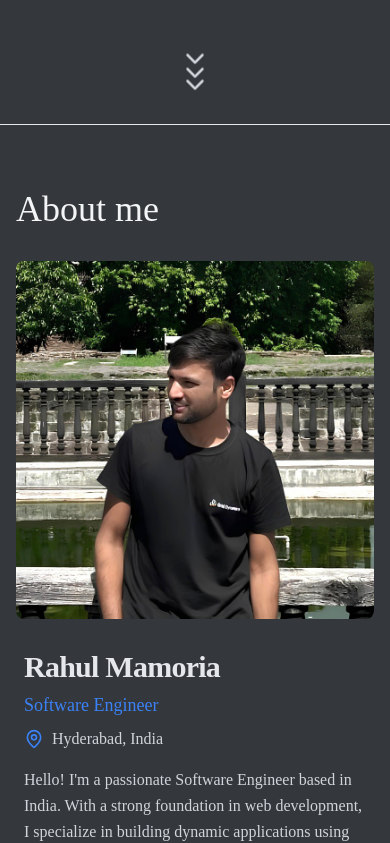
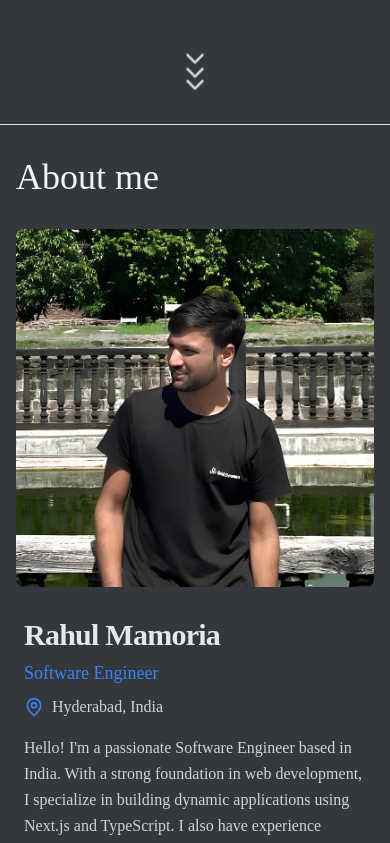
Before and after one commit to rahulmamoria30/rahul-mamoria, a Next.js app: page / in a window 390 px wide. Shown: the part 720-1563 px from the top of the page. Built offline with nearby package versions, Linux system fonts and the light colour scheme.

Commit message:
added ui

```diff
--- a/pages/about/index.js
+++ b/pages/about/index.js
@@ -3,7 +3,7 @@ import { LinkedIn, Instagram, Facebook, Twitter, GitHub } from '@mui/icons-mater
 
 export default function AboutPage() {
   return (
-    <div className="w-full h-full rounded-lg overflow-hidden px-4 py-8 md:px-6 md:py-10 font-boska">
+    <div className="w-full h-full rounded-lg overflow-hidden px-4 md:px-6 md:py-10 font-boska">
       <h1 className='text-gray-100 text-4xl md:text-5xl lg:text-6xl py-8 md:py-12 lg:py-16'>About me</h1>
       <div className="flex flex-col md:flex-row gap-8 md:gap-12 h-full">
 
--- a/pages/index.js
+++ b/pages/index.js
@@ -15,7 +15,7 @@ export default function Home() {
           <HomePage />
         </section>
         <hr />
-        <section id="about">
+        <section id="about" className="pb-16">
           <AboutPage />
         </section>
         <hr />
```
